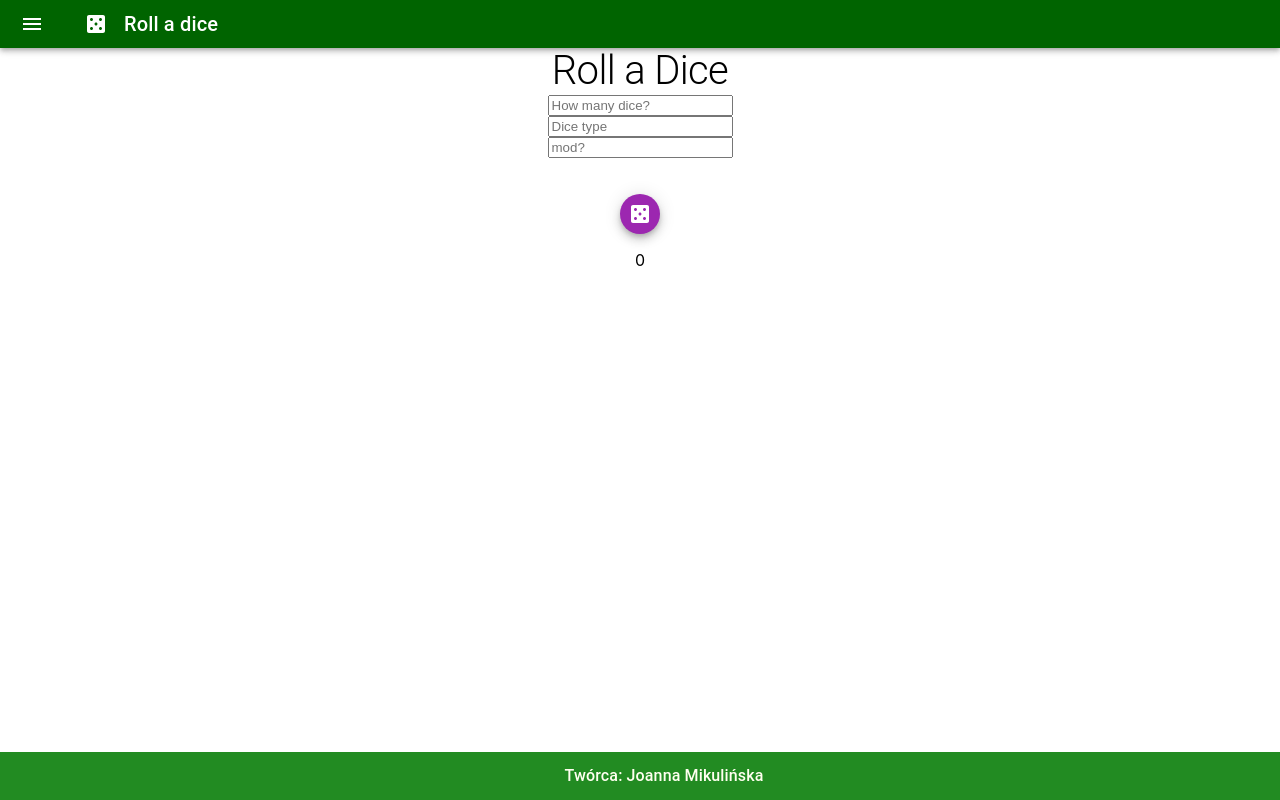
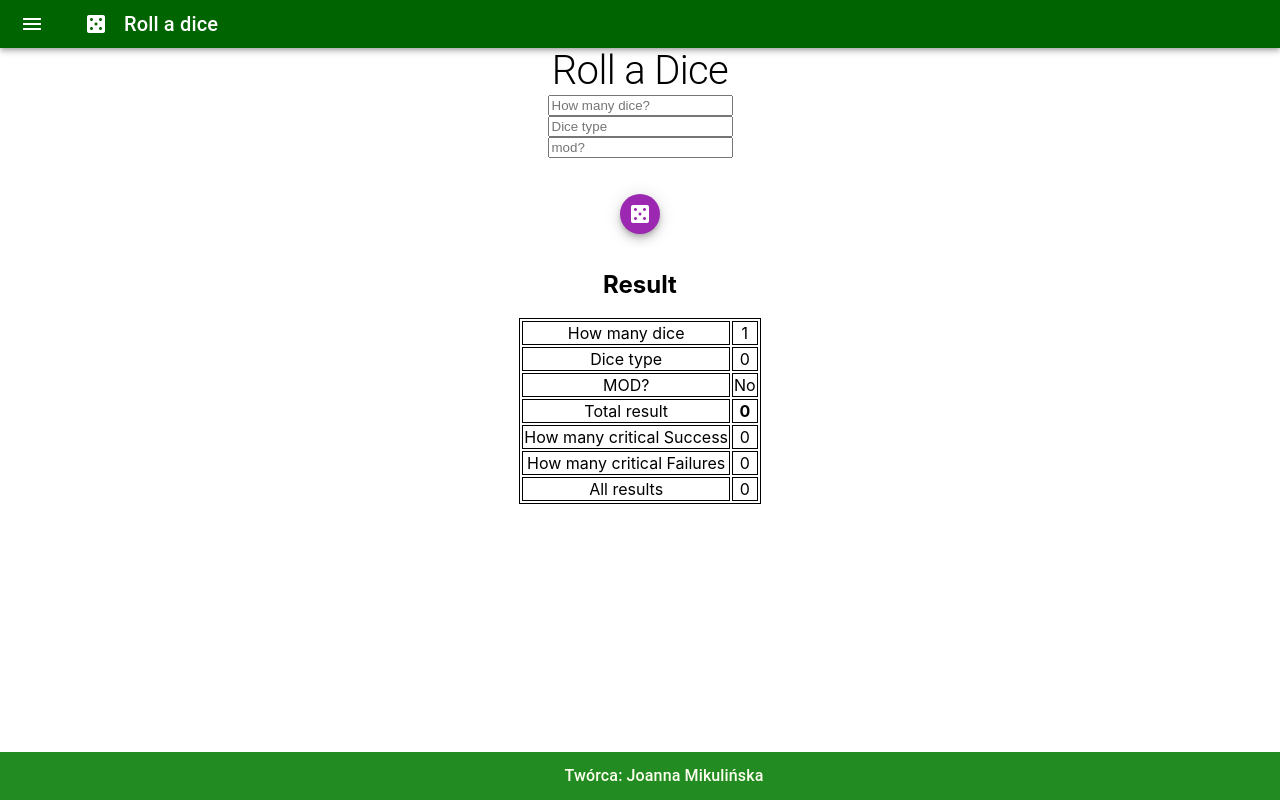
Before and after one commit to avtill/rolladice, a React (Create React App) app: page / in a window 1280 px wide. Built offline with nearby package versions, Linux system fonts and the light colour scheme.

Commit message:
new function and table with results

```diff
--- a/src/components/InputDiceType/InputDiceType.tsx
+++ b/src/components/InputDiceType/InputDiceType.tsx
@@ -21,31 +21,35 @@ const InputDiceType = () => {
   const diceInfoToMath = (data: DiceInputValues) => {
     setDiceInfo(data)
   };
-
+  let toReturn = {
+    criticalFail:0,
+    criticalSuccess: 0,
+    sumDiceRandomResult: 0,
+    sumToReturn: 0,
+    resultArray: [0]
+  }
   const diceResult =({howMany, diceType, mod}:DiceInputValues) => {
-    let sumDiceRandomResult = 0;
-    let criticalFail = 0;
-    let criticalSuccess = 0;
 for (let i = 0; i<howMany; i++) {
   let diceRandomResult = Math.floor(Math.random()*(diceType - 1) +1);
-sumDiceRandomResult = sumDiceRandomResult + diceRandomResult;
+
+  toReturn.sumDiceRandomResult = toReturn.sumDiceRandomResult + diceRandomResult;
+  toReturn.resultArray.push(diceRandomResult);
     if(diceRandomResult === 6) {
-      criticalSuccess = criticalSuccess +1;
+      toReturn.criticalSuccess = toReturn.criticalSuccess +1;
     }
     else if (diceRandomResult === 1) {
-      criticalFail = criticalFail +1
+      toReturn.criticalFail = toReturn.criticalFail +1
     }
 }
-    const toReturn = sumDiceRandomResult + (howMany * mod);
-
-    console.log(howMany, sumDiceRandomResult, mod);
+    toReturn.sumToReturn = toReturn.sumDiceRandomResult + (howMany * mod);
+    toReturn.resultArray = toReturn.resultArray.slice(1);
     console.log(toReturn);
 
     return toReturn
   }
 
     return  (<>
-     <form onSubmit={handleSubmit(diceInfoToMath)}>
+     <form onSubmit={handleSubmit(diceInfoToMath)} >
       <input placeholder="How many dice?" {...register("howMany", {required: true})} style={{display:"block", margin:"auto"}} type="number"/>
       <input placeholder="Dice type" {...register("diceType", {required: true})} style={{display:"block", margin:"auto"}} type="number"/>
       <input placeholder="mod?" {...register("mod", {required: true})} style={{display:"block", margin:"auto"}}type="number" /><br />
@@ -53,7 +57,40 @@ sumDiceRandomResult = sumDiceRandomResult + diceRandomResult;
 <CasinoIcon  />
 </Fab>
     </form>
-    <span>{diceResult({...diceInfo})}</span>
+    <div>
+      <h2>Result</h2>
+      <table style={{margin:"auto", border: "1px solid"}} {...diceResult({...diceInfo})}>
+        <tr>
+          <td style={{border: "1px solid"}}>How many dice</td>
+          <td style={{border: "1px solid"}}>{diceInfo.howMany}</td>
+        </tr>
+        <tr>
+          <td style={{border: "1px solid"}}>Dice type</td>
+          <td style={{border: "1px solid"}}>{diceInfo.diceType}</td>
+        </tr>
+        <tr>
+          <td style={{border: "1px solid"}}>MOD?</td>
+          <td style={{border: "1px solid"}}>{diceInfo.mod > 0? "Yes" : "No"}</td>
+        </tr>
+        <tr>
+          <td style={{border: "1px solid"}}>Total result</td>
+          <td style={{border: "1px solid"}}><strong>{toReturn.sumToReturn} </strong></td>
+        </tr>
+        <tr>
+          <td style={{border: "1px solid"}}>How many critical Success</td>
+          <td style={{border: "1px solid"}}>{toReturn.criticalSuccess}</td>
+        </tr>
+        <tr>
+          <td style={{border: "1px solid"}}>How many critical Failures</td>
+          <td style={{border: "1px solid"}}>{toReturn.criticalFail}</td>
+          </tr>
+        <tr>
+          <td style={{border: "1px solid"}}>All results</td>
+          <td style={{border: "1px solid"}}>{toReturn.resultArray}</td>
+        </tr>
+      </table>
+    </div>
+    {/* <span>{diceResult({...diceInfo})}</span> */}
     </>
 )
 }
```
